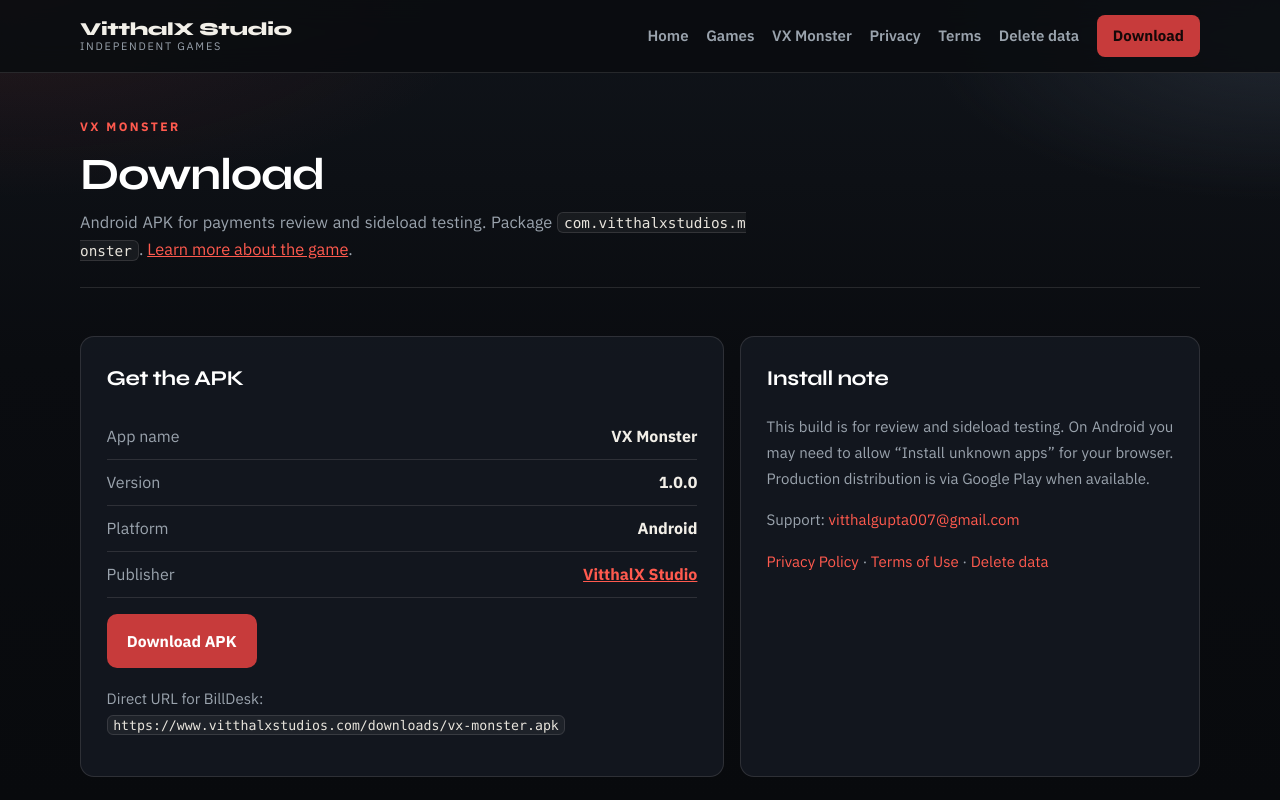
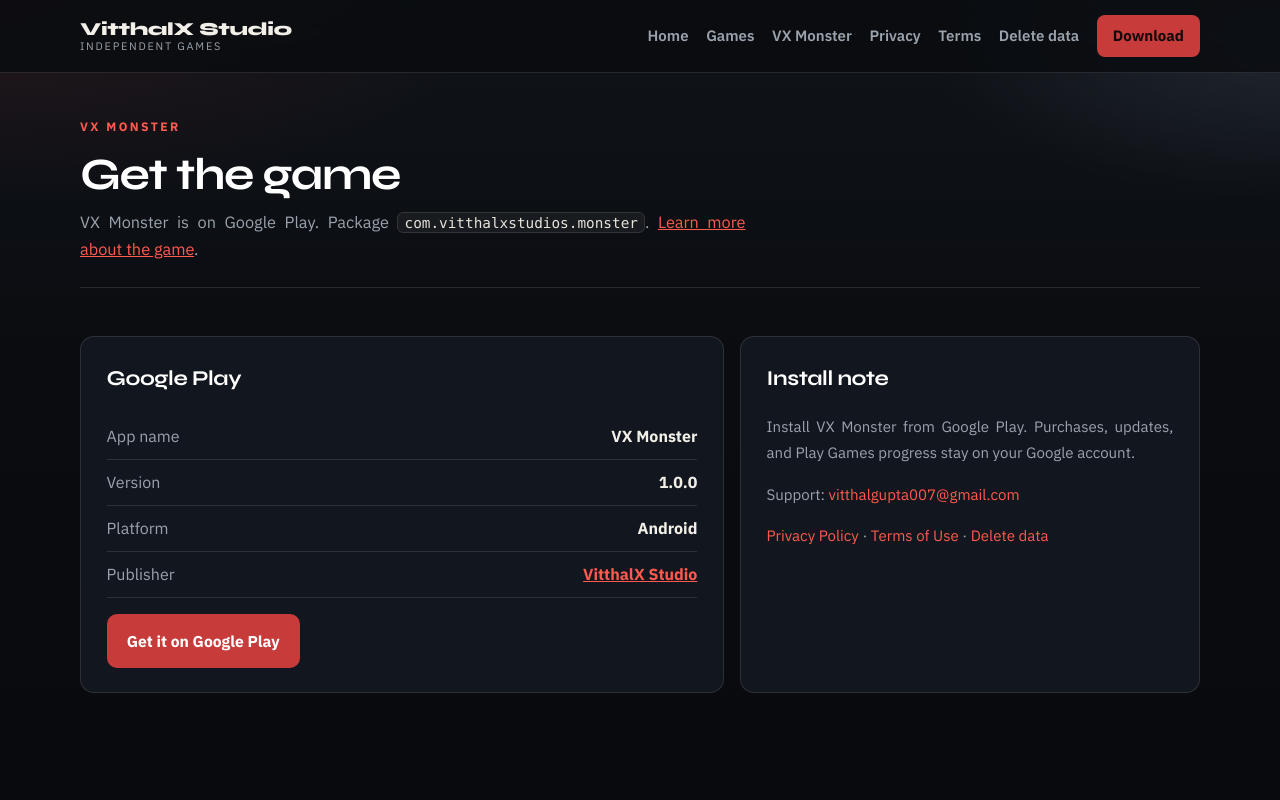
Before and after one commit to VitthalGupta007/Vitthalx-Studio, a plain HTML site: page download.html in a window 1280 px wide. Shown: the top 800 px of the page. Drawn offline with Linux system fonts and the light colour scheme.

Commit message:
Send VX Monster downloads to Google Play.
The game is live on the store, so the site buttons and download page install from Play instead of offering a sideload APK.

```diff
--- a/download.html
+++ b/download.html
@@ -3,8 +3,8 @@
 <head>
   <meta charset="utf-8">
   <meta name="viewport" content="width=device-width, initial-scale=1">
-  <title>Download VX Monster — VitthalX Studio</title>
-  <meta name="description" content="Download the VX Monster Android APK for review and testing from VitthalX Studio.">
+  <title>Get VX Monster — VitthalX Studio</title>
+  <meta name="description" content="Get VX Monster on Google Play from VitthalX Studio.">
   <link rel="stylesheet" href="styles.css">
 </head>
 <body>
@@ -29,9 +29,9 @@
   <main class="wrap">
     <header class="page-hero">
       <p class="eyebrow">VX Monster</p>
-      <h1>Download</h1>
+      <h1>Get the game</h1>
       <p class="lead prose">
-        Android APK for payments review and sideload testing.
+        VX Monster is on Google Play.
         Package <code>com.vitthalxstudios.monster</code>.
         <a href="vx-monster.html">Learn more about the game</a>.
       </p>
@@ -39,25 +39,21 @@
 
     <div class="download-panel">
       <section class="card">
-        <h2>Get the APK</h2>
+        <h2>Google Play</h2>
         <ul class="stat-list">
           <li><span>App name</span><strong>VX Monster</strong></li>
           <li><span>Version</span><strong>1.0.0</strong></li>
           <li><span>Platform</span><strong>Android</strong></li>
           <li><span>Publisher</span><strong><a href="index.html">VitthalX Studio</a></strong></li>
         </ul>
-        <a class="btn btn-primary" href="downloads/vx-monster.apk" download>Download APK</a>
-        <p class="meta prose" style="margin-top: 1.1rem;">
-          Direct URL for BillDesk:<br>
-          <code>https://www.vitthalxstudios.com/downloads/vx-monster.apk</code>
-        </p>
+        <a class="btn btn-primary" href="https://play.google.com/store/apps/details?id=com.vitthalxstudios.monster&amp;pcampaignid=web_share" target="_blank" rel="noopener noreferrer">Get it on Google Play</a>
       </section>
 
       <section class="card">
         <h2>Install note</h2>
         <p class="meta prose">
-          This build is for review and sideload testing. On Android you may need to allow
-          “Install unknown apps” for your browser. Production distribution is via Google Play when available.
+          Install VX Monster from Google Play. Purchases, updates, and Play Games progress
+          stay on your Google account.
         </p>
         <p class="meta" style="margin-top: 1rem;">
           Support:
```
Also changed, not shown: index.html (+3 -3 lines), vx-monster.html (+4 -4 lines).
